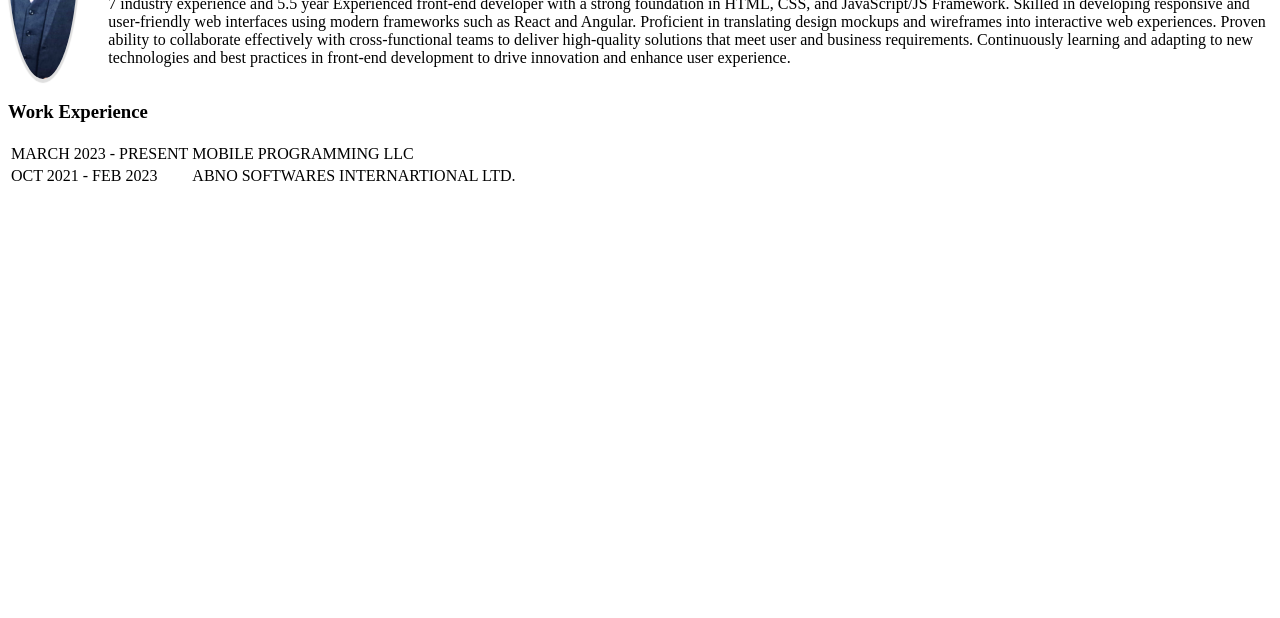
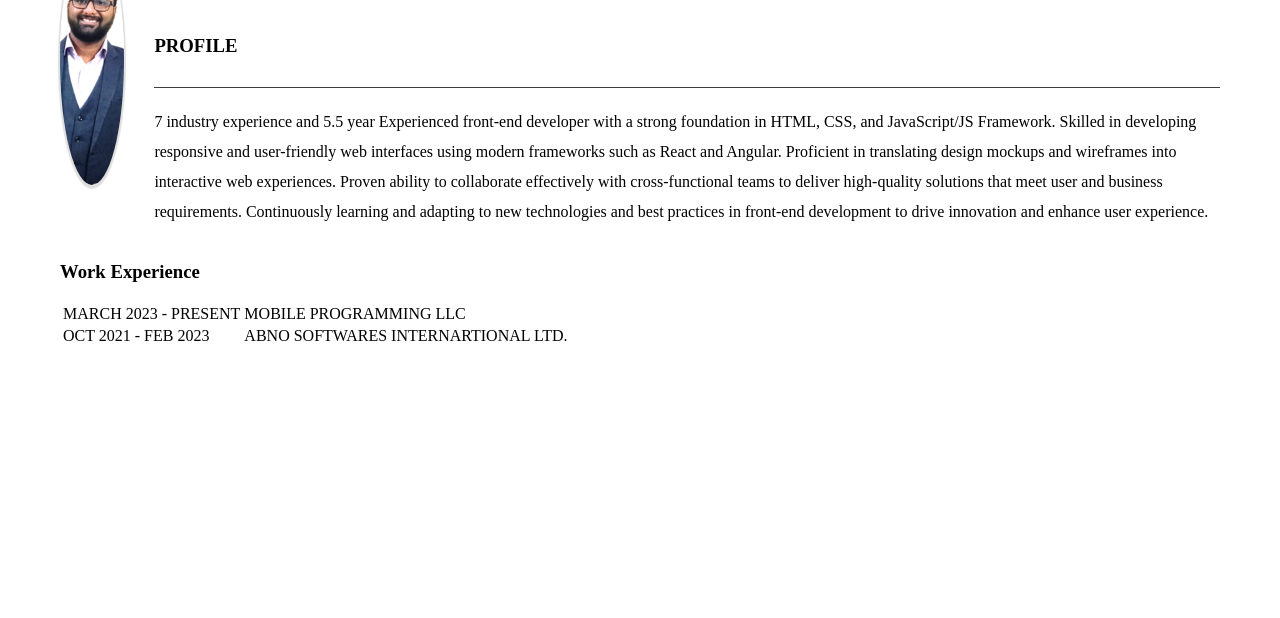
Before and after one commit to harshmathur1411/HarshCV, a plain HTML site: page index.html in a window 1280 px wide. Shown: the part 182-800 px from the top of the page. Drawn offline with Linux system fonts and the light colour scheme.

Commit message:
Add files via upload

```diff
--- a/css/style.css
+++ b/css/style.css
@@ -1,34 +1,36 @@
-.profile_pic
-{
+body {
+  margin: 60px;
+}
+.profile_pic {
   width: 250px;
   height: 250px;
   border-radius: 50%;
   box-shadow: 0px 2px 1px 2px #dfdfdf;
   overflow: hidden;
 }
-.profile_pic img
-{
+.profile_pic img {
   width: 100%;
   height: 100%;
   object-fit: cover;
 }
-.top-header
-{
+.top-header {
   display: flex;
   align-items: center;
 }
 .my-info {
   margin-left: 30px;
 }
-.my-info h1
-{
+.my-info h1 {
   color: steelblue;
 }
-.my-info h3
-{
-    border-bottom: 1px solid #3E3E3E;
+.my-info h3 {
+  border-bottom: 1px solid #3e3e3e;
+  padding: 30px 0;
 }
-table
-{
+table {
   border: 0;
 }
+p {
+  width: 100%;
+  line-height: 30px;
+}
```
Lines whose indentation alone changed are shown as unchanged.
